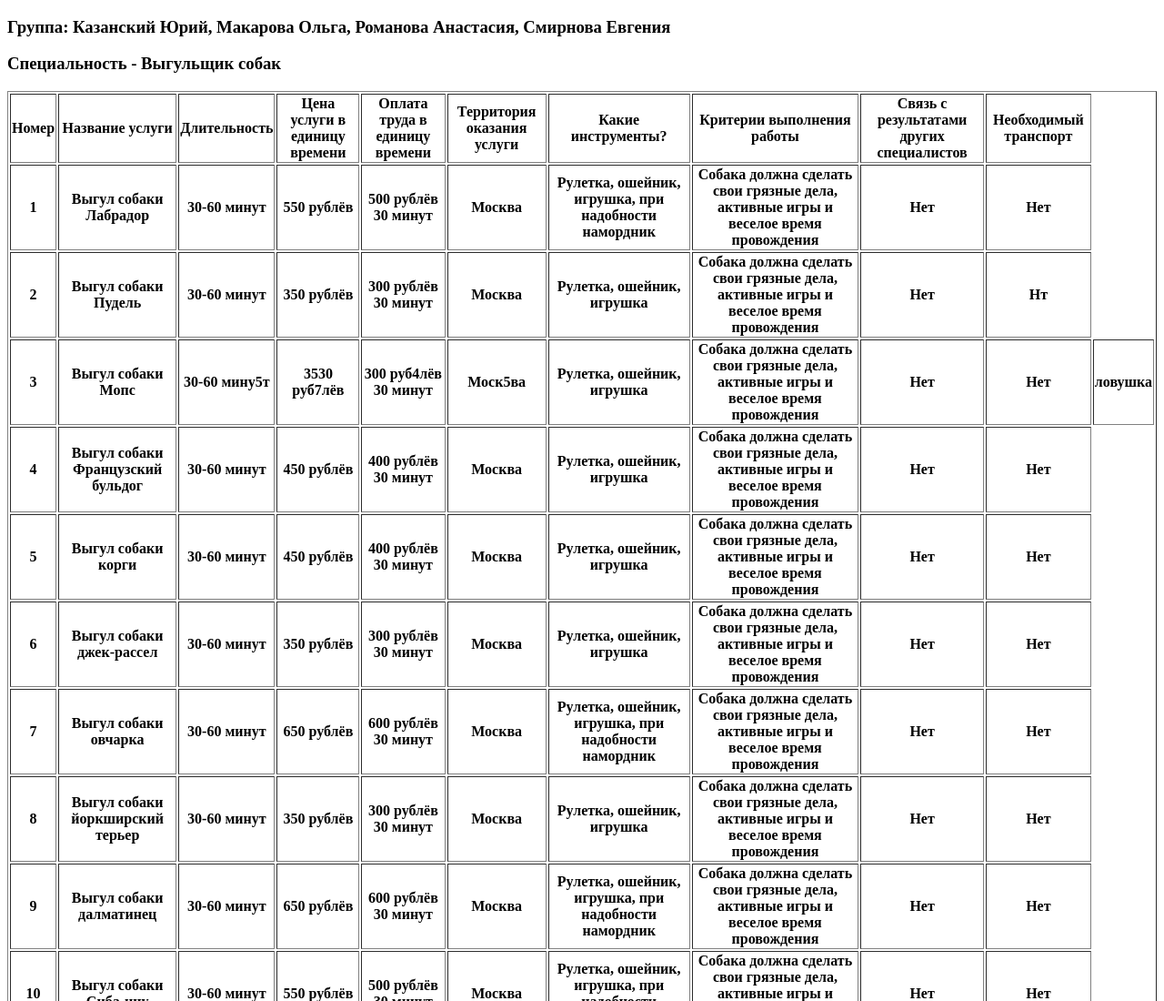
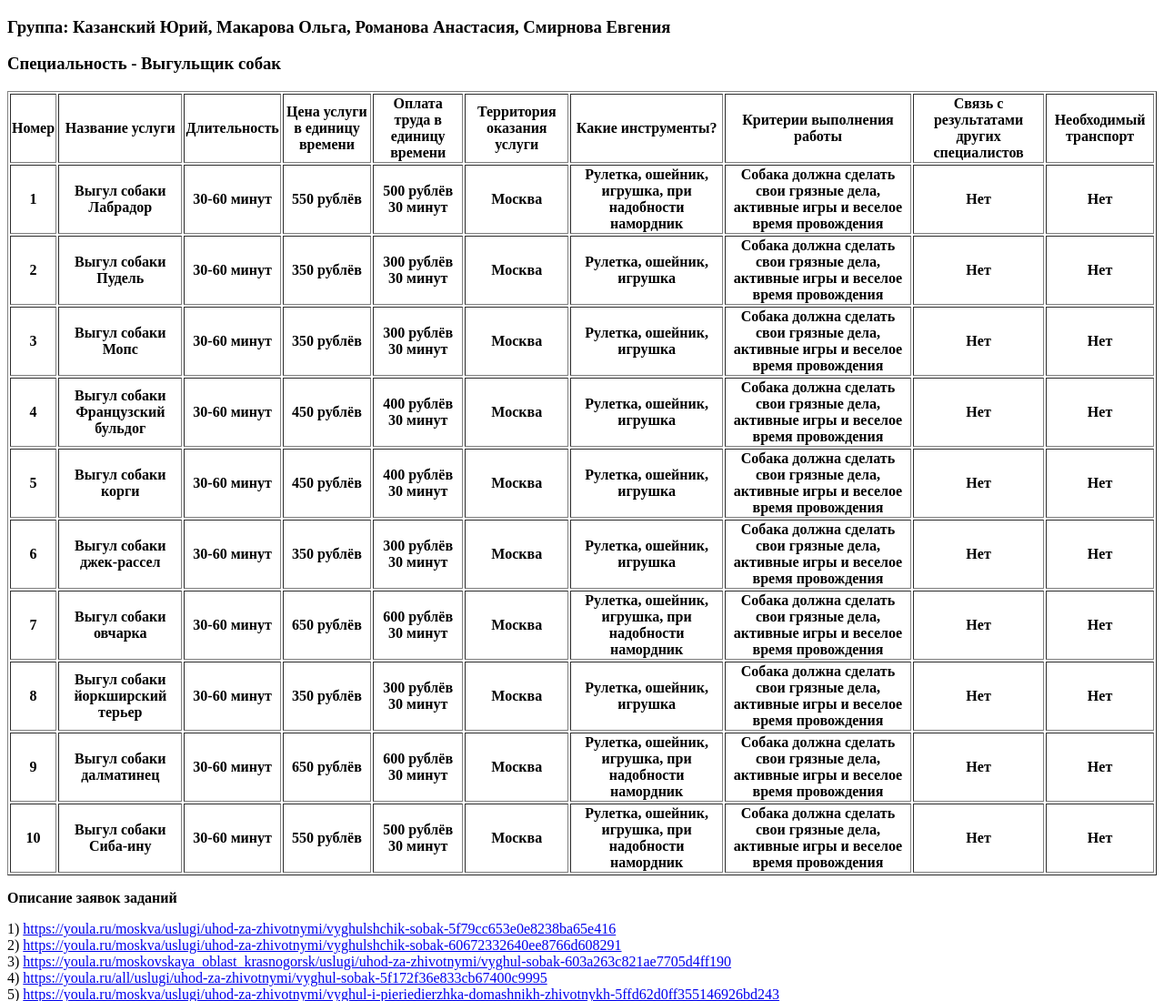
Before and after one commit to makarovaolya/C-21Kazanskii-1, a plain HTML site: page index123.html in a window 1280 px wide. Shown: the top 1100 px of the page at 91% size. Drawn offline with Linux system fonts and the light colour scheme.

Commit message:
Update index123.html

```diff
--- a/index123.html
+++ b/index123.html
@@ -47,32 +47,21 @@
     <th>Рулетка, ошейник, игрушка</th>
     <th>Собака должна сделать свои грязные дела, активные игры и веселое время провождения</th>
     <th>Нет</th>
-    <th>Нт</th>
+    <th>Нет</th>
   	</tr>
 
 	<tr>
     <th>3</th>
     <th>Выгул собаки Мопс </th>
-    <th>30-60 мину5т</th>
-    <th>3530 руб7лёв</th>
-    <th>300 руб4лёв 30 минут</th>
-    <th>Моск5ва</th>
+    <th>30-60 минут</th>
+    <th>350 рублёв</th>
+    <th>300 рублёв 30 минут</th>
+    <th>Москва</th>
     <th>Рулетка, ошейник, игрушка</th>
     <th>Собака должна сделать свои грязные дела, активные игры и веселое время провождения</th>
     <th>Нет</th>
     <th>Нет</th>
-    <th>ловушка</th>
    	</tr>
-
-
-
-
-
-
-
-
-
-
 
 	<tr>
     <th>4</th>
```
